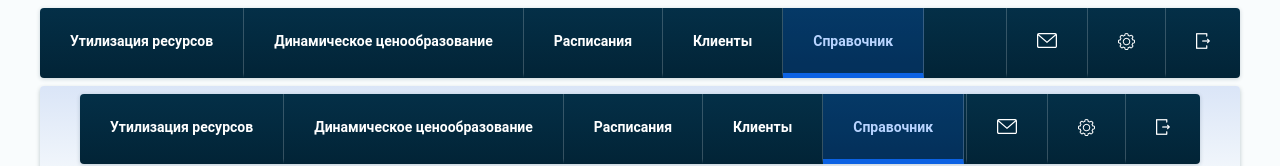
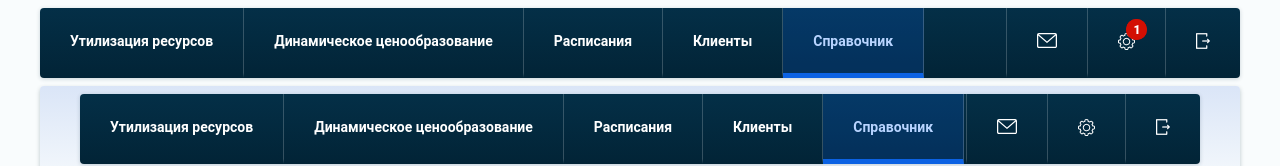
Before and after one commit to evgeniikucheriavii/dm-test, an Angular app: page /help in a window 1280 px wide. Shown: the top 166 px of the page. Built offline with nearby package versions, Linux system fonts and the light colour scheme; a web font is replaced by a local one.

Commit message:
Added messages count

```diff
--- a/src/app/nav-bar/nav-bar.component.css
+++ b/src/app/nav-bar/nav-bar.component.css
@@ -57,5 +57,23 @@
 
 .nav-item__content
 {
-	padding: 25px 30px 20px 30px	;
+	padding: 25px 30px 20px 30px;
 }
+
+.messages
+{
+	background: #D30F03;
+	border-radius: 50%;
+	font-weight: 900;
+	width: 21px;
+	height: 21px;
+	box-sizing: border-box;
+	padding: 4px;
+	font-size: 12px;
+	line-height: 14px;
+	text-align: center;
+	position: absolute;
+	left: 88%;
+	top: 2.34%;
+
+}
--- a/src/app/nav-bar/nav-bar.component.html
+++ b/src/app/nav-bar/nav-bar.component.html
@@ -4,7 +4,7 @@
 			<a *ngFor="let l of links; let i = index" routerLink="{{l.link}}" class="nav-item nav-item_left" routerLinkActive="nav-item_active"><div class="nav-item__content">{{l.name}}</div></a>
 		</section>
 		<section class="nav-section nav-section_rigth">
-			<a routerLink="/messages" class="nav-item nav-item_right"><div class="nav-item__content"><img src="assets/images/Mail.svg" class="nav-item__image"></div></a>
+			<a routerLink="/messages" class="nav-item nav-item_right"><div class="nav-item__content"><img src="assets/images/Mail.svg" class="nav-item__image"><div class="messages" *ngIf="messages > 0">{{messages}}</div></div></a>
 			<a routerLink="/settings" class="nav-item nav-item_right"><div class="nav-item__content"><img src="assets/images/Gear.png" class="nav-item__image"></div></a>
 			<a routerLink="/exit" class="nav-item nav-item_right"><div class="nav-item__content"><img src="assets/images/Exit.png" class="nav-item__image"></div></a>
 		</section>
--- a/src/app/nav-bar/nav-bar.component.ts
+++ b/src/app/nav-bar/nav-bar.component.ts
@@ -8,11 +8,14 @@ import { Component, OnInit } from '@angular/core';
 export class NavBarComponent implements OnInit
 {
 	links = [];
+	messages:number;
 
 	constructor() { }
 
 	ngOnInit(): void
 	{
+		this.messages = 1;
+
 		this.links =
 		[
 			new NavLink("Утилизация ресурсов", "/utilization"),
```
